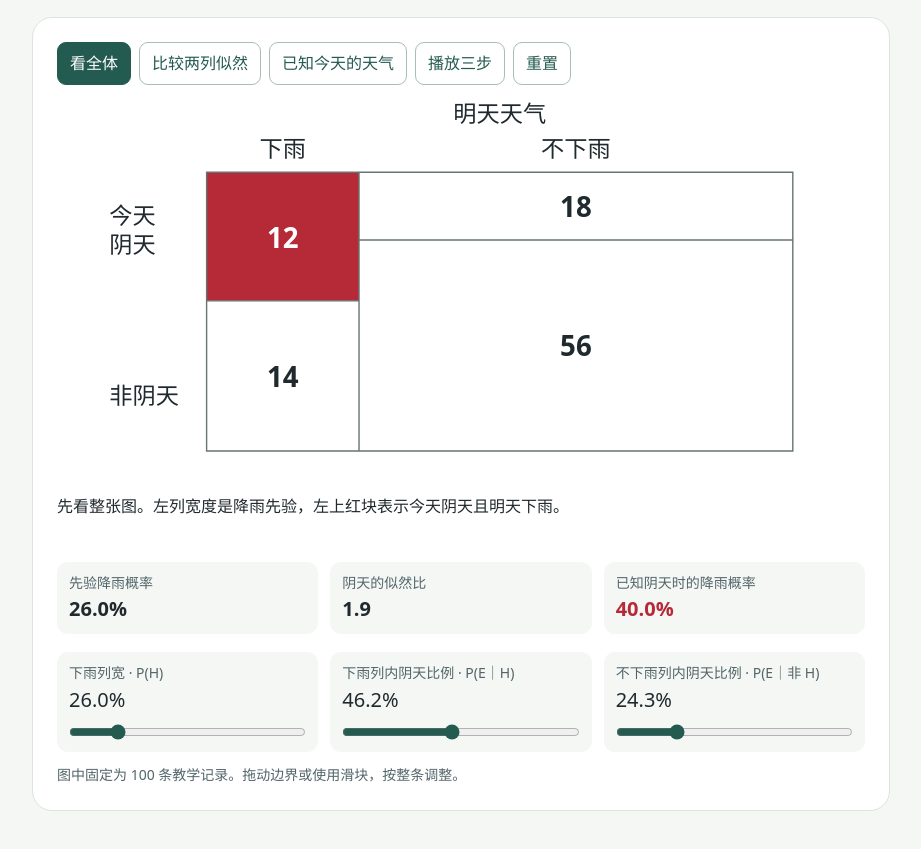
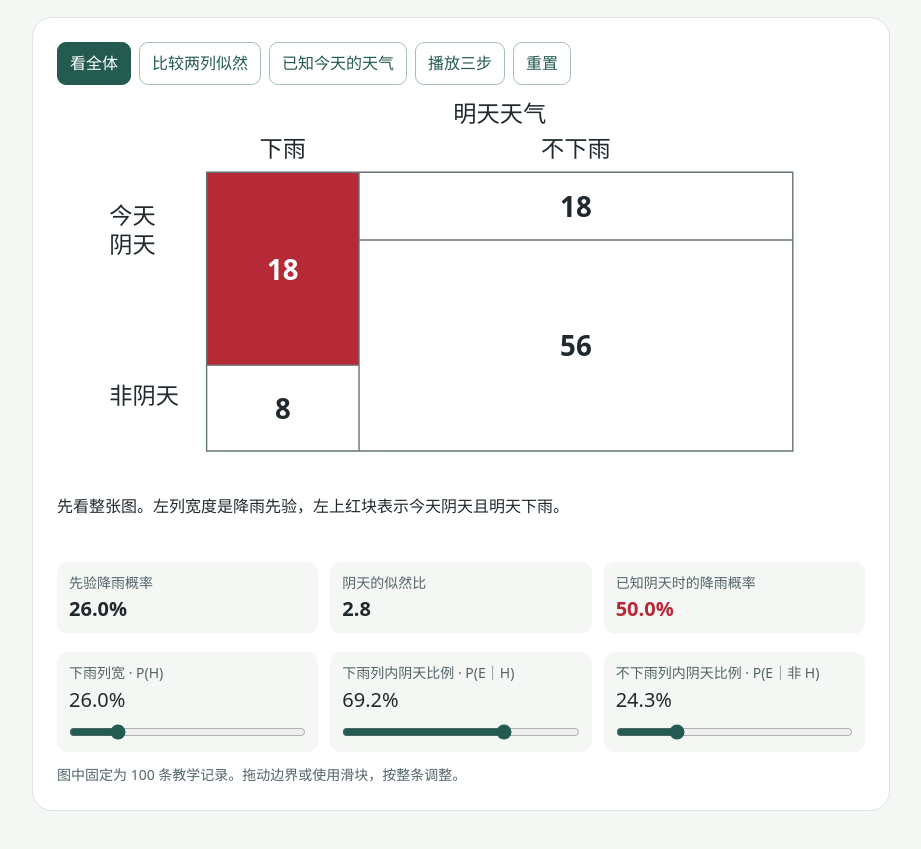
Before and after one commit to randomatom/visual-notes, a plain HTML site: page bayes/weather-likelihood/index.html in a window 1280 px wide. Shown: the part 181-1030 px from the top of the page, without its empty margins (179-1100 px from the left). Drawn offline with Linux system fonts and the light colour scheme.

Commit message:
Update the default rainy-day weather counts

```diff
--- a/bayes/weather-likelihood/index.html
+++ b/bayes/weather-likelihood/index.html
@@ -192,7 +192,7 @@
 "use strict";
 const byId = (id) => document.getElementById(id);
 const plot = byId("plot");
-const initial = { p: 0.26, t: 12 / 26, f: 18 / 74 };
+const initial = { p: 0.26, t: 18 / 26, f: 18 / 74 };
 const values = { ...initial };
 const steps = [...document.querySelectorAll("[data-step]")];
 const evidenceButtons = [...document.querySelectorAll("[data-evidence]")];
```
